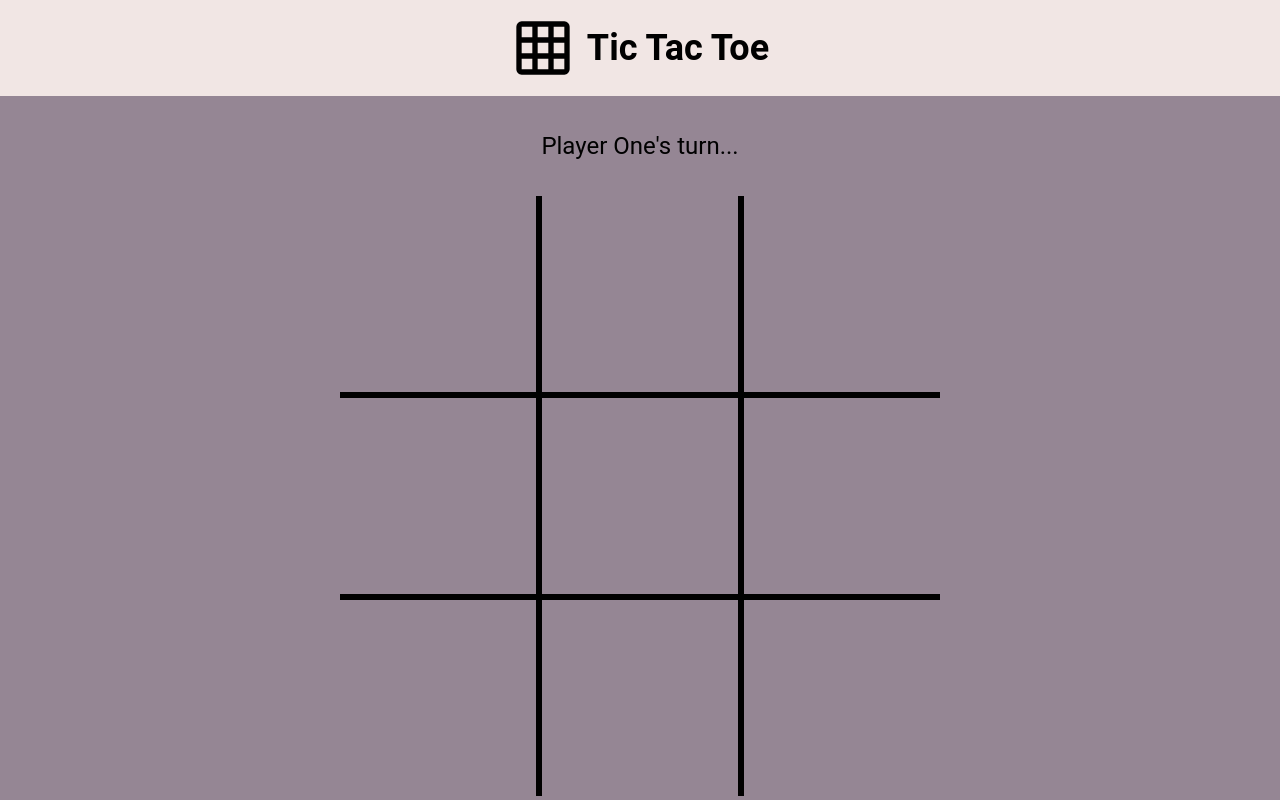
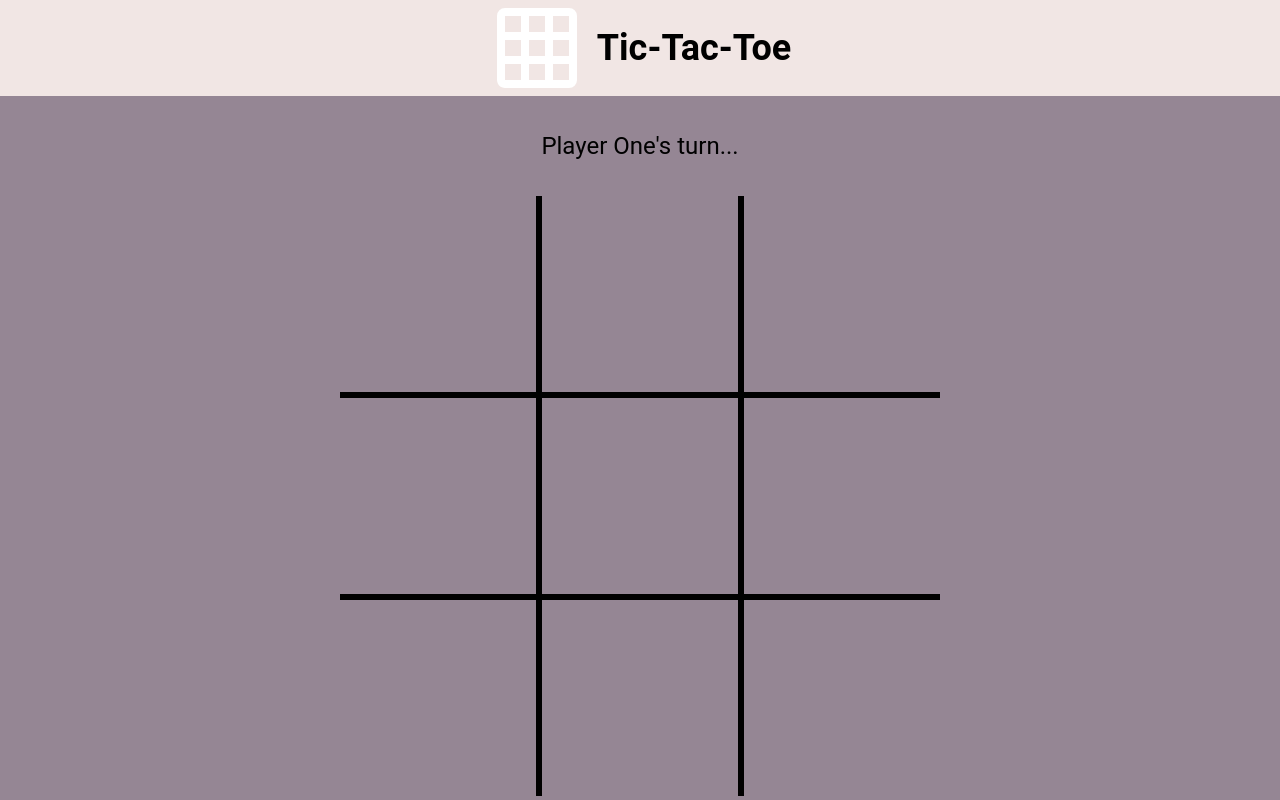
Before and after one commit to mr-wontdo/tic-tac-toe, a plain HTML site: page index.html in a window 1280 px wide. Shown: the top 800 px of the page. Drawn offline with Linux system fonts and the light colour scheme.

Commit message:
Update title and header content

```diff
--- a/index.html
+++ b/index.html
@@ -2,7 +2,7 @@
 <html lang="en">
     <head>
         <meta charset="UTF-8">
-        <title>Tic Tac Toe</title>
+        <title>Tic-Tac-Toe</title>
         <link rel="stylesheet" href="styles.css">
         <script src="javascript.js" defer></script>
         <link rel="preconnect" href="https://fonts.googleapis.com">
@@ -13,10 +13,10 @@
         <div class="header-container">
             <div class="header">
                 <div class="title">
-                    <svg xmlns="http://www.w3.org/2000/svg" viewBox="0 0 24 24" height="64px" width="64px">
+                    <svg xmlns="http://www.w3.org/2000/svg" viewBox="0 0 24 24" fill="white" height="96px" width="96px">
                         <path d="M10,4V8H14V4H10M16,4V8H20V4H16M16,10V14H20V10H16M16,16V20H20V16H16M14,20V16H10V20H14M8,20V16H4V20H8M8,14V10H4V14H8M8,8V4H4V8H8M10,14H14V10H10V14M4,2H20A2,2 0 0,1 22,4V20A2,2 0 0,1 20,22H4C2.92,22 2,21.1 2,20V4A2,2 0 0,1 4,2Z" />
                     </svg>
-                    Tic Tac Toe
+                    Tic-Tac-Toe
                 </div>
             </div>
         </div>
```
